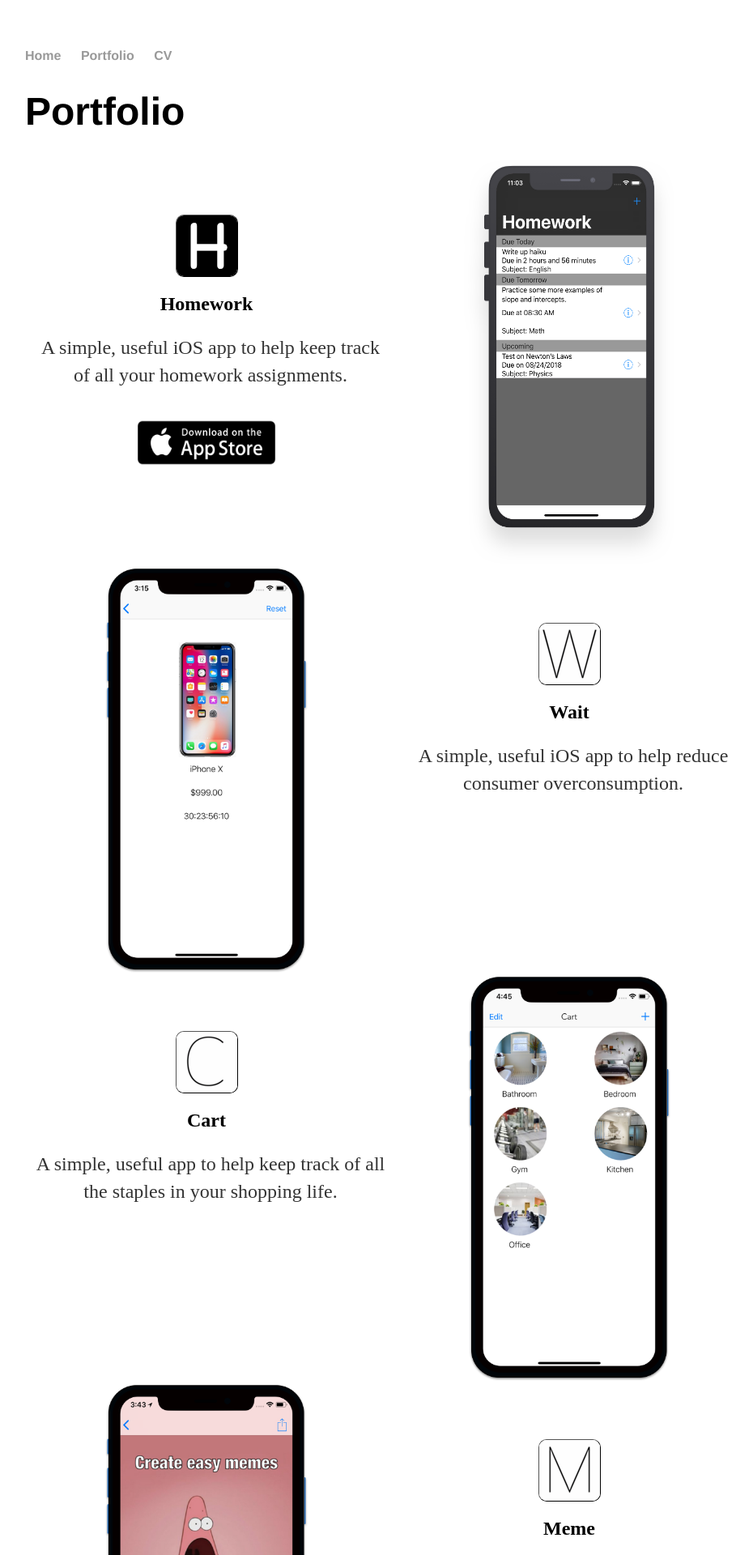
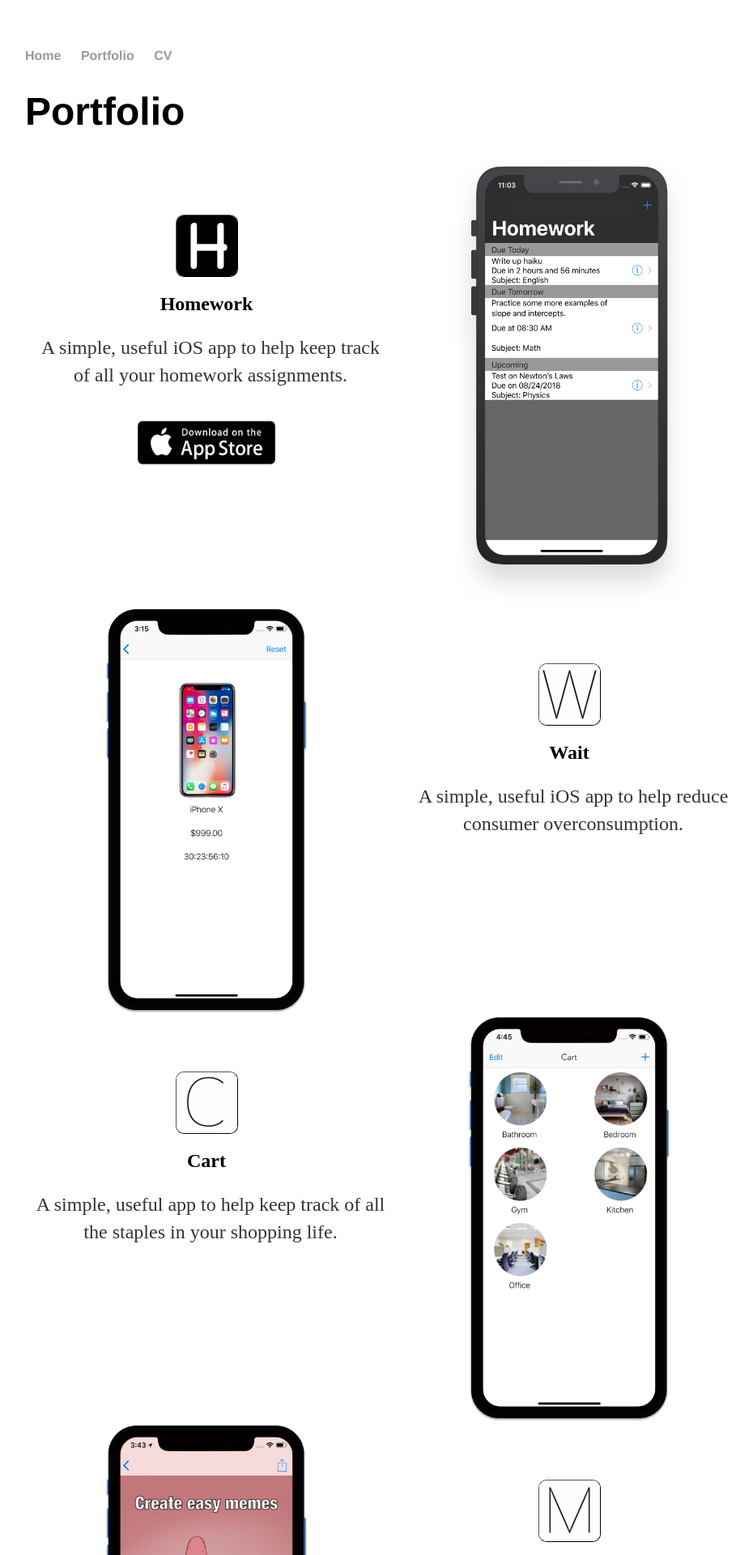
Before and after one commit to Afani97/afani97.github.io, a Jekyll site: the page built from about.html, in a window 1280 px wide. Shown: the top 1920 px of the page at 81% size, without its empty margins (161-1091 px from the left). Built offline with Jekyll 4.4.1, drawn with Linux system fonts in a browser that asks for light colours.

Commit message:
Update homework icon size.

```diff
--- a/about.html
+++ b/about.html
@@ -19,7 +19,7 @@ title: Aristotel Fani, CS Student
     </div>
 
     <div class="column">
-      <center><img src="/images/Homework-icon.png" alt="" width="260px" height="500px" /></center>
+      <center><img src="/images/Homework-icon.png" alt="" width="300px" height="550px" /></center>
     </div>
   </div>
 
```
Also changed, not shown: 1 other file.
